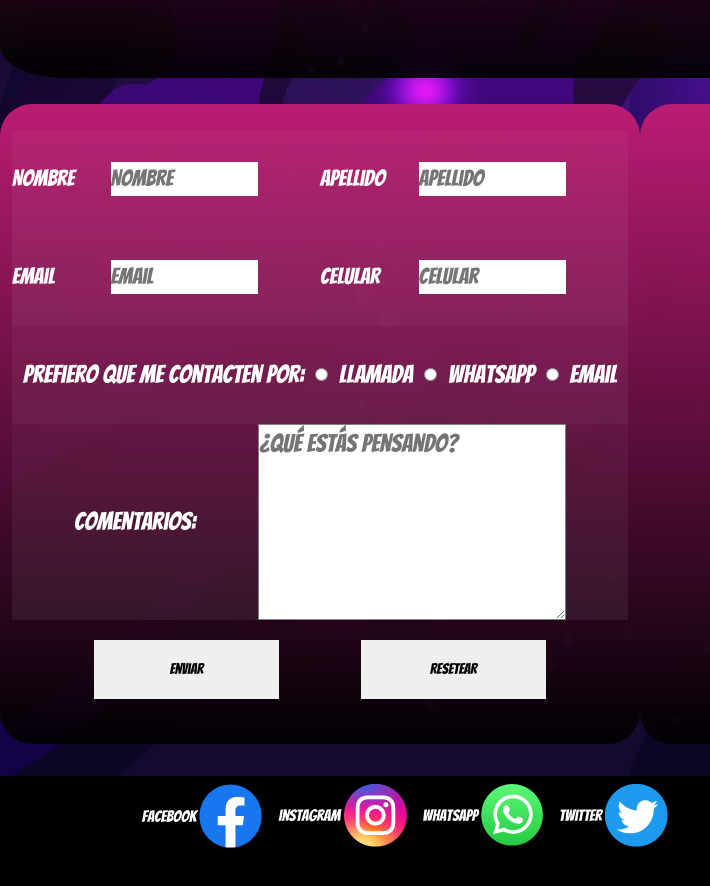
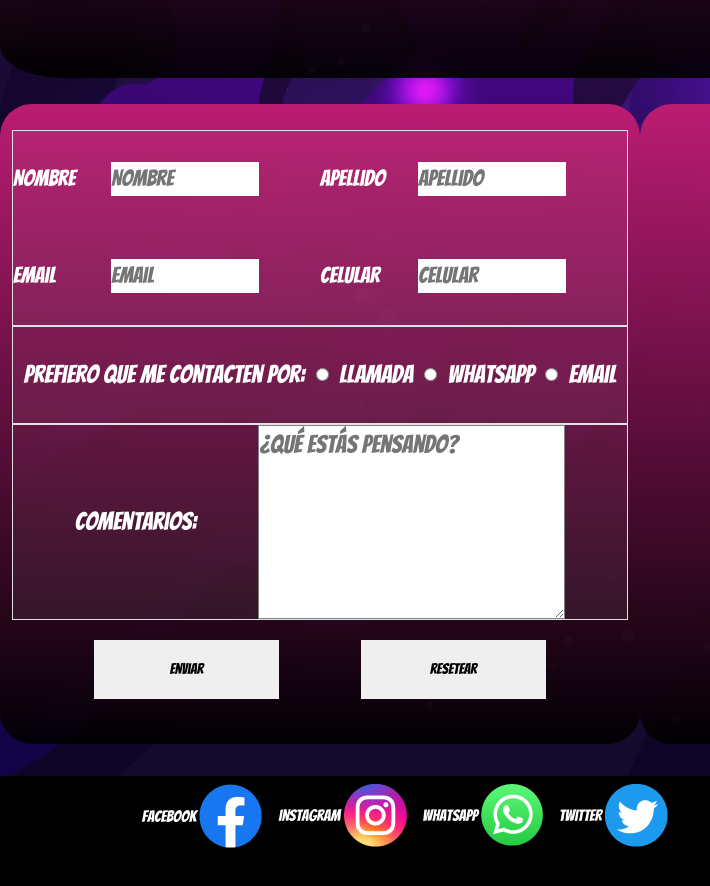
Before and after one commit to kevcesca/bpstudio, a website: page pages/contactanos.html in a window 1280 px wide. Shown: the part 1780-2666 px from the top of the page, 0-710 px from the left. Drawn offline with nearby package versions, Linux system fonts and the light colour scheme.

Commit message:
Implementacion de favicon

```diff
--- a/pages/contactanos.html
+++ b/pages/contactanos.html
@@ -6,6 +6,7 @@
 		<meta name="keywords" content="BP Studio, Estudio, Musical, Productor, Contactanos, Contacto, Número de Teléfono, Número de Celular, Redes Sociales, Ubicación, Horario, Servicio al Cliente, Consultas">
 		<meta name="description" content="Aquí podrás conocer toda la información para contactar con BP Studio">
 		<title>Contacto BP Studio</title>
+		<link rel="icon" href="../assets/img/favicon-16x16.png">
 		<link href="https://fonts.googleapis.com/css2?family=Bangers&display=swap" rel="stylesheet">
 		<link href="https://fonts.googleapis.com/css2?family=Montserrat:wght@900&display=swap" rel="stylesheet">
 		<link href="https://unpkg.com/aos@2.3.1/dist/aos.css" rel="stylesheet">
@@ -69,8 +70,8 @@
 				Horario de sabado y domingo: 12:00 a 18:00
 			</div>
 		</div>
-		<form class="formulario espacio-2 redondear" data-aos="fade-right">
-			<div class="nombre-completo fondos-contacto">
+		<form class="formulario espacio-2 redondear " data-aos="fade-right">
+			<div class="nombre-completo fondos-contacto border">
 				<div class="caja-completo">
 					<label for="nombre" class="contacto-texto">Nombre</label>
 					<input class="input-size" type="text" placeholder="Nombre" name="campo-nombre" id="nombre">
@@ -88,7 +89,7 @@
 					<input class="input-size" type="text" placeholder="Celular" name="campo-celular" id="celular">
 				</div>
 			</div>
-			<div class="formulario-contacto fondos-contacto">
+			<div class="formulario-contacto fondos-contacto border">
 				<span class="contacto-texto">Prefiero que me contacten por:</span>
 				<input type="radio" name="contacten" id="llamada" value="1">
 				<label for="llamada" class="contacto-texto"> Llamada</label>
@@ -97,7 +98,7 @@
 				<input type="radio" name="contacten" id="mail" value="3">
 				<label for="mail" class="contacto-texto">Email </label>
 			</div>
-			<div class="caja-comentarios fondos-contacto">
+			<div class="caja-comentarios fondos-contacto border">
 				<span class="contacto-texto">Comentarios:</span>
 				<textarea class="area-texto" name="comentarios" placeholder="¿Qué estás pensando?"></textarea>
 			</div>
```
Also changed, not shown: index.html (+2 -1 lines), package.json (+4 -3 lines), pages/backline.html (+1 -0 lines), pages/referencias.html (+1 -0 lines), pages/servicios.html (+1 -0 lines), assets/img/favicon-16x16.png (added).
